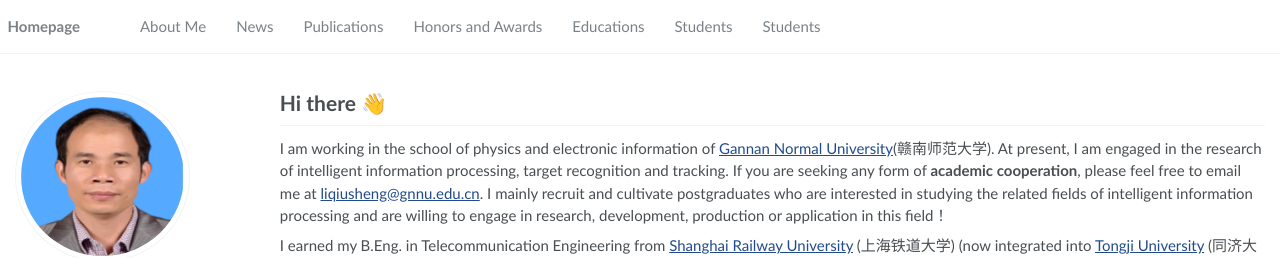
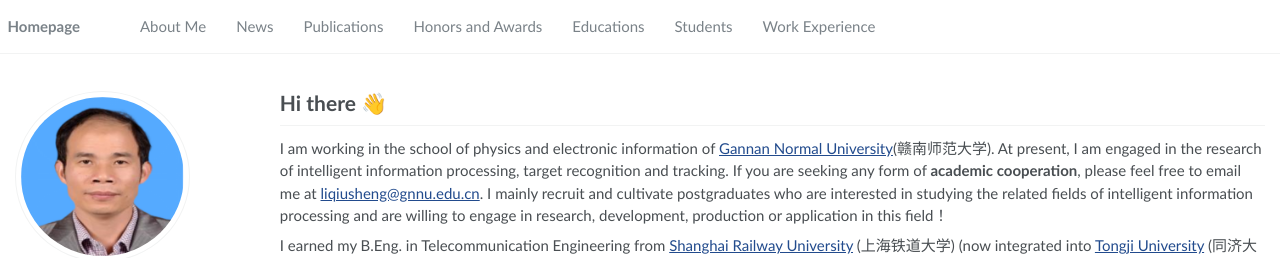
Before and after one commit to zhdongyuan/liqiusheng, a Jekyll site: the page built from _pages/about.md, in a window 1280 px wide. Shown: the top 258 px of the page. Built offline with Jekyll 4.4.1, drawn with Linux system fonts in a browser that asks for light colours.

Commit message:
Update navigation.yml

```diff
--- a/_data/navigation.yml
+++ b/_data/navigation.yml
@@ -18,5 +18,5 @@ main:
   - title: "Students"
     url: "/liqiusheng/#-students"
 
-  - title: "Students"
-    url: "/liqiusheng/#-students"
+  - title: "Work Experience"
+    url: "/liqiusheng/#-work-experience"
```
